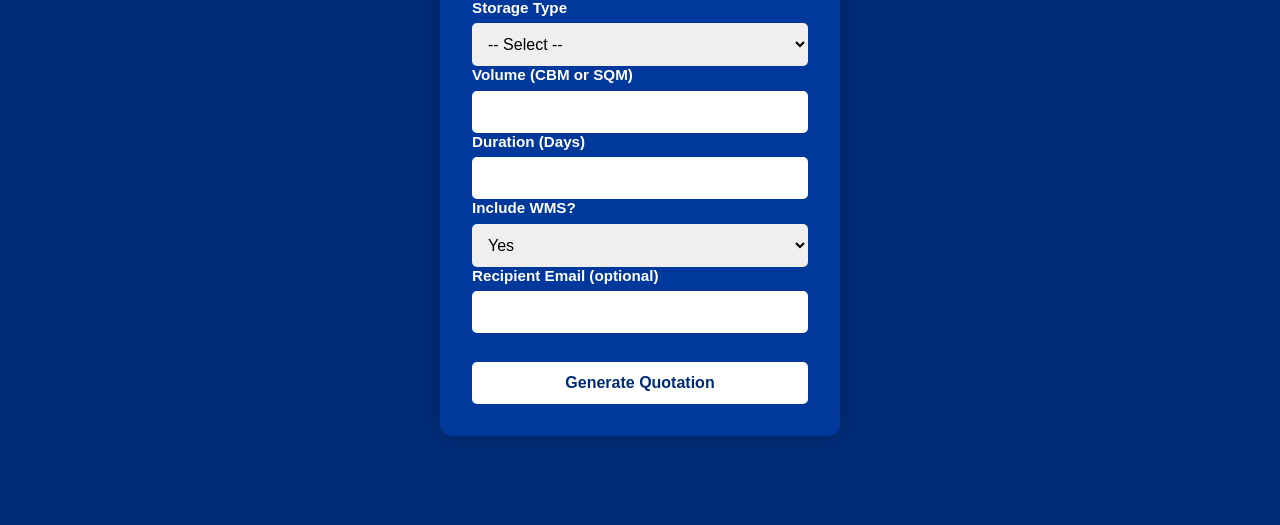
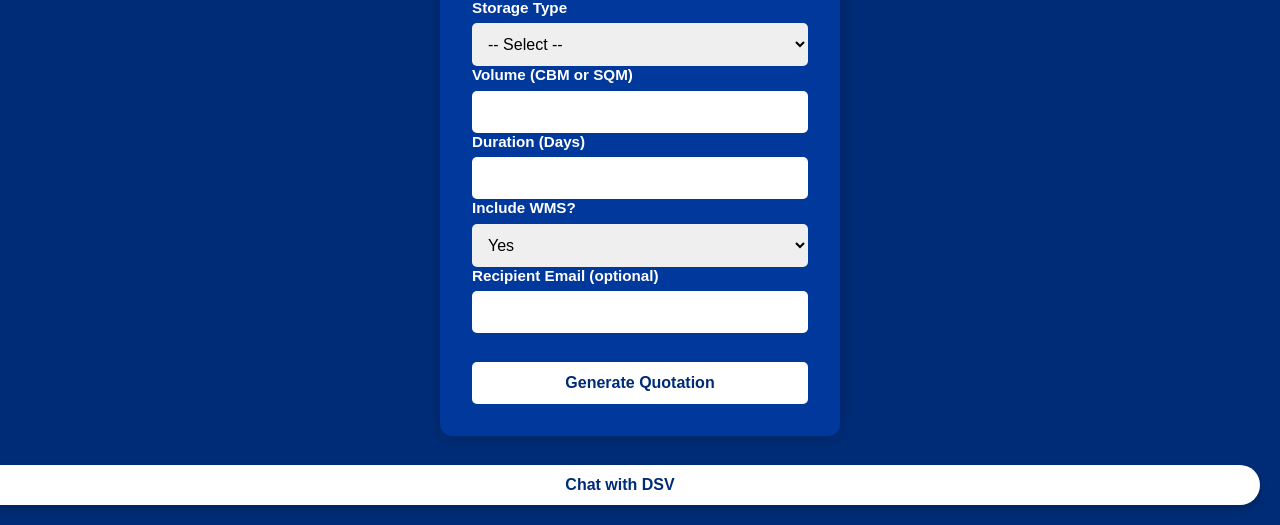
Before and after one commit to Jawadmhd1986/dsv_quotation_tool, a Flask app: page / in a window 1280 px wide. Shown: the part 275-800 px from the top of the page. Run offline with Flask 3, Linux system fonts and the light colour scheme.

Commit message:
Update form.html

```diff
--- a/templates/form.html
+++ b/templates/form.html
@@ -69,6 +69,78 @@
       .container { width: 100%; padding: 1.5rem; }
       h1 { font-size: 1.3rem; }
     }
+
+    /* Chatbot styles */
+    #chatbot-toggle {
+      position: fixed;
+      bottom: 20px;
+      right: 20px;
+      z-index: 9999;
+      background-color: white;
+      color: #002c77;
+      border: none;
+      padding: 0.7rem 1rem;
+      border-radius: 50px;
+      font-weight: bold;
+      cursor: pointer;
+      box-shadow: 0 4px 12px rgba(0,0,0,0.2);
+    }
+
+    #chatbot-window {
+      position: fixed;
+      bottom: 80px;
+      right: 20px;
+      width: 350px;
+      height: 500px;
+      background-color: white;
+      color: black;
+      border-radius: 10px;
+      display: none;
+      flex-direction: column;
+      box-shadow: 0 8px 30px rgba(0,0,0,0.3);
+      z-index: 9999;
+    }
+
+    #chatbot-header {
+      background-color: #002c77;
+      color: white;
+      padding: 10px;
+      font-weight: bold;
+      border-top-left-radius: 10px;
+      border-top-right-radius: 10px;
+    }
+
+    #chatbot-body {
+      flex: 1;
+      padding: 10px;
+      overflow-y: auto;
+      font-family: sans-serif;
+      font-size: 0.9rem;
+    }
+
+    #chatbot-input {
+      display: flex;
+      padding: 10px;
+      border-top: 1px solid #ccc;
+    }
+
+    #chatbot-input input {
+      flex: 1;
+      padding: 0.5rem;
+      font-size: 1rem;
+      border: 1px solid #ccc;
+      border-radius: 4px;
+    }
+
+    #chatbot-input button {
+      margin-left: 5px;
+      background-color: #002c77;
+      color: white;
+      border: none;
+      padding: 0.5rem 1rem;
+      border-radius: 4px;
+      cursor: pointer;
+    }
   </style>
 </head>
 <body>
@@ -107,7 +179,25 @@
     </form>
   </div>
 
-  <!-- Load chatbot script if needed -->
+  <!-- Chatbot Button & Window -->
+  <button id="chatbot-toggle" onclick="toggleChat()">Chat with DSV</button>
+
+  <div id="chatbot-window">
+    <div id="chatbot-header">DSV Assistant</div>
+    <div id="chatbot-body"></div>
+    <div id="chatbot-input">
+      <input type="text" id="chatbot-text" placeholder="Ask me anything...">
+      <button onclick="sendMessage()">Send</button>
+    </div>
+  </div>
+
+  <!-- Load chatbot logic -->
   <script src="{{ url_for('static', filename='chatbot.js') }}"></script>
+  <script>
+    function toggleChat() {
+      const chatWindow = document.getElementById("chatbot-window");
+      chatWindow.style.display = chatWindow.style.display === "flex" ? "none" : "flex";
+    }
+  </script>
 </body>
 </html>
```
